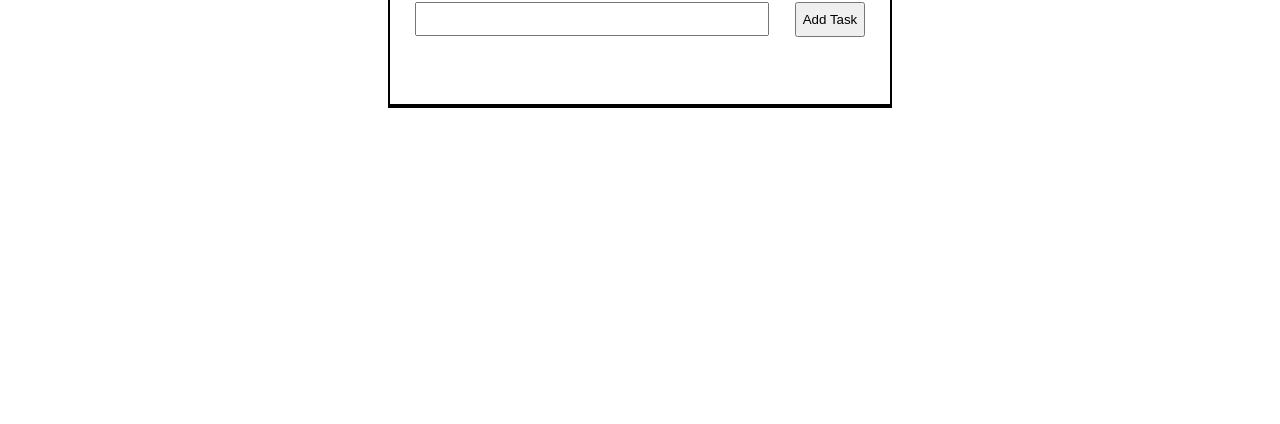
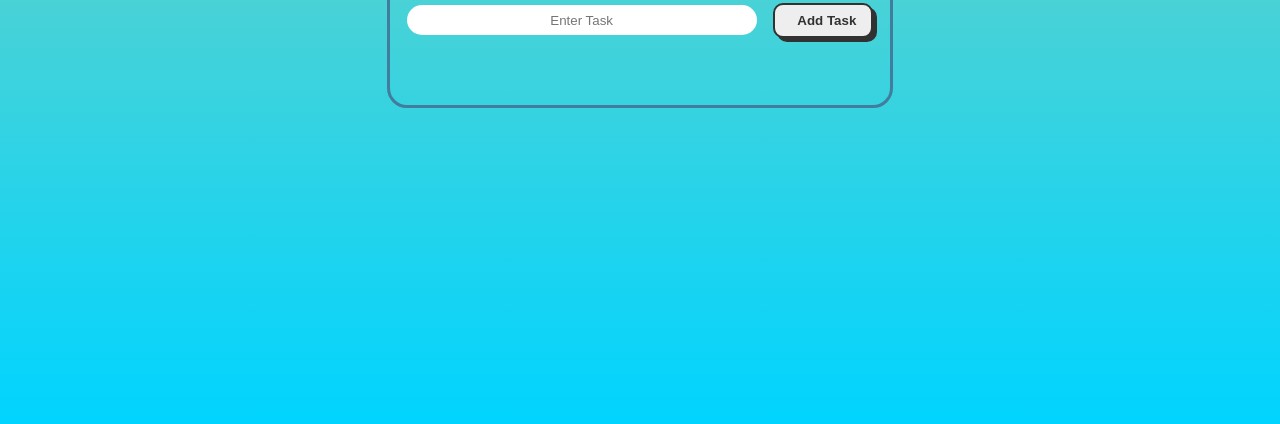
Before and after one commit to nishan-bista/Task-List, a plain HTML site: page index.html in a window 1280 px wide. Shown: the part 376-800 px from the top of the page. Drawn offline with Linux system fonts and the light colour scheme.

Commit message:
ui added

```diff
--- a/index.html
+++ b/index.html
@@ -31,10 +31,12 @@
       <div class="input-container">
         <div class="input-add-area">
           <div class="input-box">
-            <input type="text" id="inputFromUser" />
+            <input type="text" id="inputFromUser" placeholder="Enter Task"/>
           </div>
           <div class="addTaskButton">
-            <button id="addTask">Add Task</button>
+            <button id="addTask" class="button"><span class="button__text">Add Task</span>
+              <span class="button__icon"><svg class="svg" fill="none" height="24" stroke="currentColor" stroke-linecap="round" stroke-linejoin="round" stroke-width="2" viewBox="0 0 24 24" width="24" xmlns="http://www.w3.org/2000/svg"><line x1="12" x2="12" y1="5" y2="19"></line><line x1="5" x2="19" y1="12" y2="12"></line></svg></span>
+            </button>
           </div>
         </div>
       </div>
--- a/style.css
+++ b/style.css
@@ -8,11 +8,15 @@ body {
   display: flex;
   justify-content: center;
   align-items: center;
+  background: rgb(2,0,36);
+background: linear-gradient(180deg, rgba(2,0,36,1) 0%, rgba(77,210,212,1) 44%, rgba(0,212,255,1) 100%);
 }
 .container {
-  border: 2px solid black;
+  border: 3px solid #427D9D;
   /* height: 600px; */
   width: 500px;
+  border-radius:20px ;
+
 }
 .panel-one {
   display: flex;
@@ -33,22 +37,28 @@ body {
   height: 110px;
   width: 100%;
 
-  border-bottom: 2px solid black;
+
 }
 .input-add-area {
   height: 50px;
-  width: 90%;
+  width: 100%;
   display: flex;
   align-items: center;
-  justify-content: space-between;
+  justify-content: space-evenly;
 }
+
 .input-box input {
+  text-align: center;
   height: 30px;
   width: 350px;
+  outline: none;
+  border: none;
+  border-radius: 20px;
+
 }
 .addTaskButton button {
   height: 35px;
-  width: 70px;
+  width: 100px;
 }
 .list-items-container {
   width: 100%;
@@ -74,6 +84,7 @@ ul li {
 }
 .checked  {
   text-decoration: line-through;
+  background-color: #d3d3d3;
 }
 
 .check-delete {
@@ -99,3 +110,69 @@ ul li {
   padding-right: 15px;
   border-right: 2px solid black;
 }
+
+
+/* style for buttonn */
+
+.button {
+  --main-focus: #2d8cf0;
+  --font-color: #323232;
+  --bg-color-sub: #dedede;
+  --bg-color: #eee;
+  --main-color: #323232;
+  position: relative;
+  width: 150px;
+  height: 40px;
+  cursor: pointer;
+  display: flex;
+  align-items: center;
+  border: 2px solid var(--main-color);
+  box-shadow: 4px 4px var(--main-color);
+  background-color: var(--bg-color);
+  border-radius: 10px;
+  overflow: hidden;
+}
+
+.button, .button__icon, .button__text {
+  transition: all 0.3s;
+}
+
+.button .button__text {
+  transform: translateX(22px);
+  color: var(--font-color);
+  font-weight: 600;
+}
+
+.button .button__icon {
+  position: absolute;
+  transform: translateX(109px);
+  height: 100%;
+  width: 39px;
+  background-color: var(--bg-color-sub);
+  display: flex;
+  align-items: center;
+  justify-content: center;
+}
+
+.button .svg {
+  width: 20px;
+  fill: var(--main-color);
+}
+
+.button:hover {
+  background: var(--bg-color);
+}
+
+.button:hover .button__text {
+  color: transparent;
+}
+
+.button:hover .button__icon {
+  width: 148px;
+  transform: translateX(0);
+}
+
+.button:active {
+  transform: translate(3px, 3px);
+  box-shadow: 0px 0px var(--main-color);
+}
```
